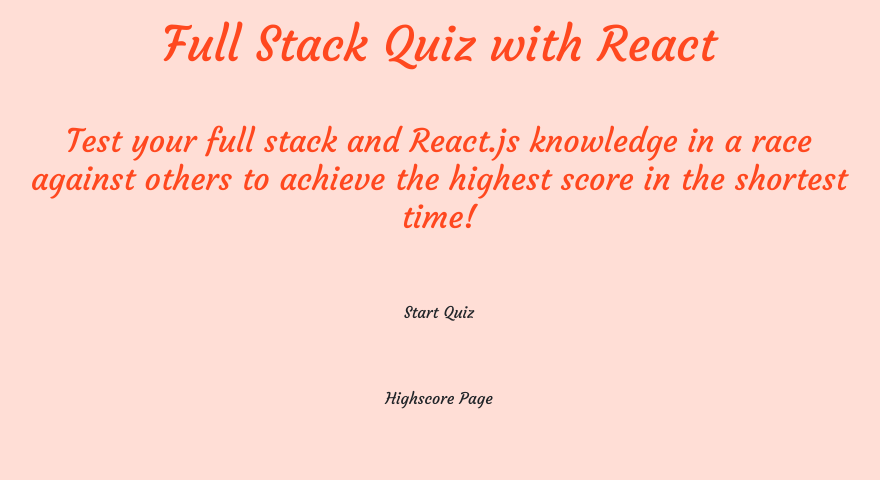
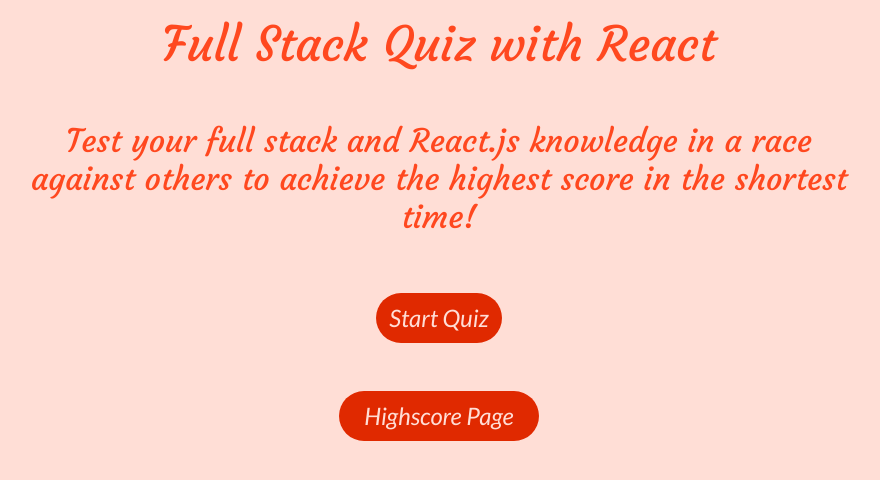
Before and after one commit to Joeseff6/React-Quiz, a React (Create React App) app: page / in a window 1280 px wide. Shown: the top 480 px of the page, without its empty margins (201-1081 px from the left). Built offline with nearby package versions, Linux system fonts and the light colour scheme; the HTML template or start-up script is replaced by a standard one.

Commit message:
Styled buttons

```diff
--- a/src/App.css
+++ b/src/App.css
@@ -9,3 +9,15 @@
 h1, h2 {
   color: #FF481F;
 }
+
+a {
+  width: 200px;
+}
+
+.option-button {
+  background-color: #E02900;
+  color: #FFDED6;
+  font-family: 'Lato', sans-serif;
+  font-size: 1.5em;
+  border-radius: 25px;
+}
```
